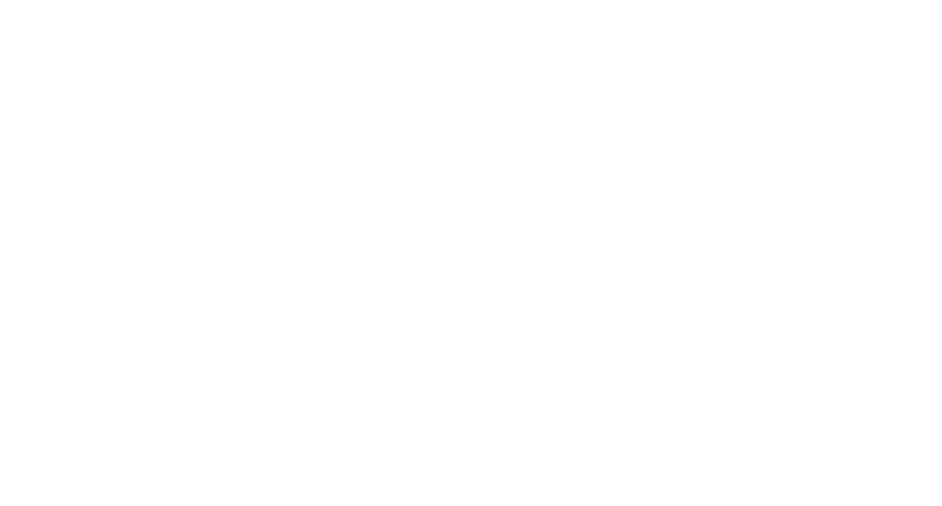
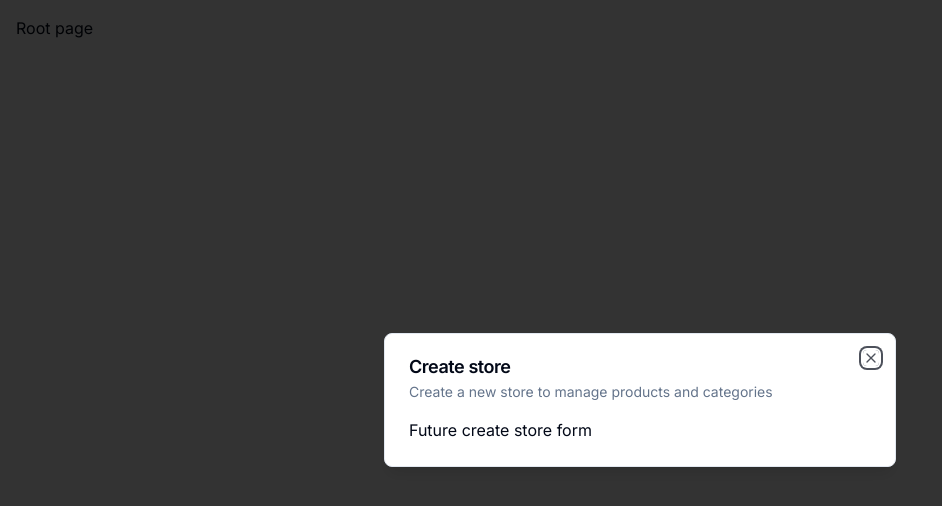
Before and after one commit to kevinmbitkebeyo/admin-ecommerce, a Next.js app: page / in a window 1280 px wide. Shown: the top 506 px of the page, without its empty margins (0-942 px from the left). Built offline with nearby package versions, Linux system fonts and the light colour scheme.

Commit message:
implement middleware

```diff
--- a/app/(root)/page.tsx
+++ b/app/(root)/page.tsx
@@ -1,12 +1,25 @@
-import { UserButton } from '@clerk/nextjs'
-import React from 'react'
+"use client";
+
+import { Modal } from "@/components/ui/modal";
+import { useStoreModal } from "@/hooks/use-store-modal";
+import { UserButton } from "@clerk/nextjs";
+import React, { useEffect } from "react";
 
 const SetupPage = () => {
+  const onOpen = useStoreModal((state) => state.onOpen);
+  const isOpen = useStoreModal((state) => state.isOpen);
+
+  useEffect(() => {
+    if (!isOpen) {
+      onOpen();
+    }
+  }, [isOpen, onOpen]);
   return (
-    <div className='p-4'>
-        <UserButton afterSignOutUrl='/'/>
+    <div className="p-4">
+      {/* <UserButton afterSignOutUrl='/'/> */}
+      Root page
     </div>
-  )
-}
+  );
+};
 
-export default SetupPage
+export default SetupPage;
--- a/app/layout.tsx
+++ b/app/layout.tsx
@@ -1,7 +1,8 @@
+import { ModalProvider } from "@/providers/modal-provider";
+import { ClerkProvider } from "@clerk/nextjs";
 import type { Metadata } from "next";
 import { Inter } from "next/font/google";
 import "./globals.css";
-import { ClerkProvider } from "@clerk/nextjs";
 
 const inter = Inter({ subsets: ["latin"] });
 
@@ -18,7 +19,10 @@
   return (
     <ClerkProvider>
     <html lang="en">
-      <body className={inter.className}>{children}</body>
+      <body className={inter.className}>
+        <ModalProvider/>
+        {children}
+        </body>
     </html>
     </ClerkProvider>
   );
--- /dev/null
+++ b/components/ui/dialog.tsx
@@ -0,0 +1,122 @@
+"use client"
+
+import * as React from "react"
+import * as DialogPrimitive from "@radix-ui/react-dialog"
+import { X } from "lucide-react"
+
+import { cn } from "@/lib/utils"
+
+const Dialog = DialogPrimitive.Root
+
+const DialogTrigger = DialogPrimitive.Trigger
+
+const DialogPortal = DialogPrimitive.Portal
+
+const DialogClose = DialogPrimitive.Close
+
+const DialogOverlay = React.forwardRef<
+  React.ElementRef<typeof DialogPrimitive.Overlay>,
+  React.ComponentPropsWithoutRef<typeof DialogPrimitive.Overlay>
+>(({ className, ...props }, ref) => (
+  <DialogPrimitive.Overlay
+    ref={ref}
+    className={cn(
+      "fixed inset-0 z-50 bg-black/80  data-[state=open]:animate-in data-[state=closed]:animate-out data-[state=closed]:fade-out-0 data-[state=open]:fade-in-0",
+      className
+    )}
+    {...props}
+  />
+))
+DialogOverlay.displayName = DialogPrimitive.Overlay.displayName
+
+const DialogContent = React.forwardRef<
+  React.ElementRef<typeof DialogPrimitive.Content>,
+  React.ComponentPropsWithoutRef<typeof DialogPrimitive.Content>
+>(({ className, children, ...props }, ref) => (
+  <DialogPortal>
+    <DialogOverlay />
+    <DialogPrimitive.Content
+      ref={ref}
+      className={cn(
+        "fixed left-[50%] top-[50%] z-50 grid w-full max-w-lg translate-x-[-50%] translate-y-[-50%] gap-4 border bg-background p-6 shadow-lg duration-200 data-[state=open]:animate-in data-[state=closed]:animate-out data-[state=closed]:fade-out-0 data-[state=open]:fade-in-0 data-[state=closed]:zoom-out-95 data-[state=open]:zoom-in-95 data-[state=closed]:slide-out-to-left-1/2 data-[state=closed]:slide-out-to-top-[48%] data-[state=open]:slide-in-from-left-1/2 data-[state=open]:slide-in-from-top-[48%] sm:rounded-lg",
+        className
+      )}
+      {...props}
+    >
+      {children}
+      <DialogPrimitive.Close className="absolute right-4 top-4 rounded-sm opacity-70 ring-offset-background transition-opacity hover:opacity-100 focus:outline-none focus:ring-2 focus:ring-ring focus:ring-offset-2 disabled:pointer-events-none data-[state=open]:bg-accent data-[state=open]:text-muted-foreground">
+        <X className="h-4 w-4" />
+        <span className="sr-only">Close</span>
+      </DialogPrimitive.Close>
+    </DialogPrimitive.Content>
+  </DialogPortal>
+))
+DialogContent.displayName = DialogPrimitive.Content.displayName
+
+const DialogHeader = ({
+  className,
+  ...props
+}: React.HTMLAttributes<HTMLDivElement>) => (
+  <div
+    className={cn(
+      "flex flex-col space-y-1.5 text-center sm:text-left",
+      className
+    )}
+    {...props}
+  />
+)
+DialogHeader.displayName = "DialogHeader"
+
+const DialogFooter = ({
+  className,
+  ...props
+}: React.HTMLAttributes<HTMLDivElement>) => (
+  <div
+    className={cn(
+      "flex flex-col-reverse sm:flex-row sm:justify-end sm:space-x-2",
+      className
+    )}
+    {...props}
+  />
+)
+DialogFooter.displayName = "DialogFooter"
+
+const DialogTitle = React.forwardRef<
+  React.ElementRef<typeof DialogPrimitive.Title>,
+  React.ComponentPropsWithoutRef<typeof DialogPrimitive.Title>
+>(({ className, ...props }, ref) => (
+  <DialogPrimitive.Title
+    ref={ref}
+    className={cn(
+      "text-lg font-semibold leading-none tracking-tight",
+      className
+    )}
+    {...props}
+  />
+))
+DialogTitle.displayName = DialogPrimitive.Title.displayName
+
+const DialogDescription = React.forwardRef<
+  React.ElementRef<typeof DialogPrimitive.Description>,
+  React.ComponentPropsWithoutRef<typeof DialogPrimitive.Description>
+>(({ className, ...props }, ref) => (
+  <DialogPrimitive.Description
+    ref={ref}
+    className={cn("text-sm text-muted-foreground", className)}
+    {...props}
+  />
+))
+DialogDescription.displayName = DialogPrimitive.Description.displayName
+
+export {
+  Dialog,
+  DialogPortal,
+  DialogOverlay,
+  DialogClose,
+  DialogTrigger,
+  DialogContent,
+  DialogHeader,
+  DialogFooter,
+  DialogTitle,
+  DialogDescription,
+}
--- /dev/null
+++ b/components/ui/modal.tsx
@@ -0,0 +1,43 @@
+"use client";
+
+import {
+  Dialog,
+  DialogContent,
+  DialogDescription,
+  DialogHeader,
+  DialogTitle,
+} from "./dialog";
+
+interface ModalProps {
+  title: string;
+  description: string;
+  isOpen: boolean;
+  onClose: () => void;
+  children: React.ReactNode;
+}
+
+export const Modal: React.FC<ModalProps> = ({
+  title,
+  description,
+  isOpen,
+  onClose,
+  children,
+}) => {
+  const onChange = (open: boolean) => {
+    if (!open) {
+      onClose();
+    }
+  };
+
+  return (
+    <Dialog open={isOpen} onOpenChange={onChange}>
+      <DialogContent>
+        <DialogHeader>
+          <DialogTitle>{title}</DialogTitle>
+          <DialogDescription>{description}</DialogDescription>
+        </DialogHeader>
+        <div>{children}</div>
+      </DialogContent>
+    </Dialog>
+  );
+};
--- /dev/null
+++ b/components/ui/modals/store-modal.tsx
@@ -0,0 +1,12 @@
+import React from 'react'
+import { Modal } from '@/components/ui/modal'
+import { useStoreModal } from '@/hooks/use-store-modal'
+
+export const StoreModal = () => {
+    const storeModal = useStoreModal()
+  return (
+   <Modal title="Create store" description="Create a new store to manage products and categories" isOpen={storeModal.isOpen} onClose={storeModal.onClose}>
+    Future create store form
+   </Modal>
+  )
+}
--- /dev/null
+++ b/hooks/use-store-modal.tsx
@@ -0,0 +1,13 @@
+import { create } from "zustand"
+
+interface useStoreModalStore {
+    isOpen: boolean
+    onOpen: () => void
+    onClose: () => void
+}
+
+export const useStoreModal = create<useStoreModalStore>((set)=>({
+    isOpen:false,
+    onOpen:()=>set({isOpen:true}),
+    onClose:()=>set({isOpen:false}),
+}))
--- a/package.json
+++ b/package.json
@@ -10,6 +10,7 @@
   },
   "dependencies": {
     "@clerk/nextjs": "^4.29.4",
+    "@radix-ui/react-dialog": "^1.0.5",
     "@radix-ui/react-slot": "^1.0.2",
     "class-variance-authority": "^0.7.0",
     "clsx": "^2.1.0",
@@ -18,7 +19,8 @@
     "react": "^18",
     "react-dom": "^18",
     "tailwind-merge": "^2.2.0",
-    "tailwindcss-animate": "^1.0.7"
+    "tailwindcss-animate": "^1.0.7",
+    "zustand": "^4.5.0"
   },
   "devDependencies": {
     "@types/node": "^20",
--- /dev/null
+++ b/providers/modal-provider.tsx
@@ -0,0 +1,23 @@
+"use client"
+
+import { StoreModal } from "@/components/ui/modals/store-modal";
+import { useEffect, useState } from 'react';
+
+export const ModalProvider= () => {
+    const [isMounted, setIsMounted] = useState(false)
+
+
+    useEffect(() => {
+        setIsMounted(true)
+    }, [])
+
+    if (!isMounted) {
+        return null
+    }
+
+  return (
+    <>
+        <StoreModal />
+    </>
+  )
+}
```
Also changed, not shown: 1 other file (tests, documents, lock files or other folders).
